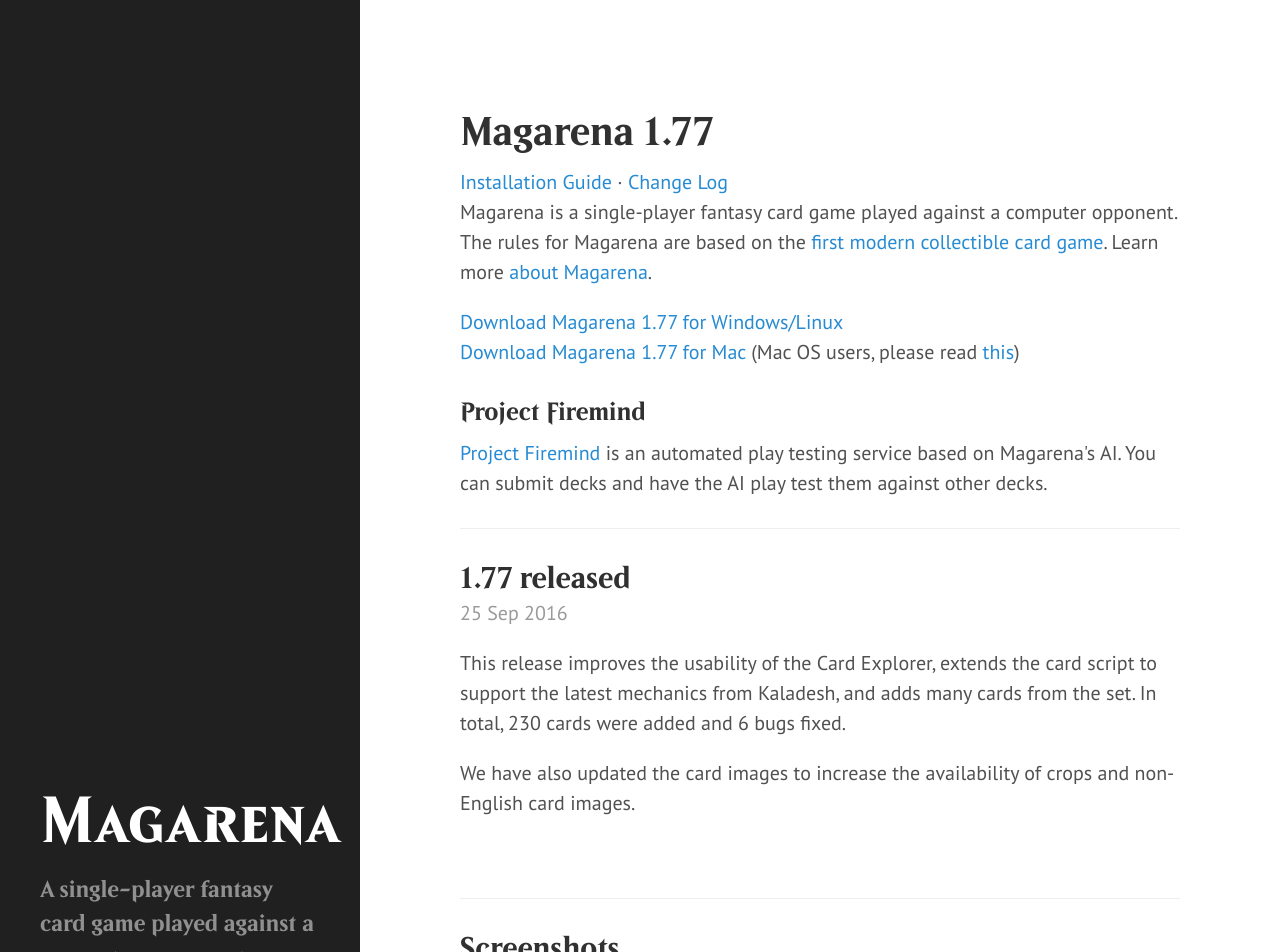
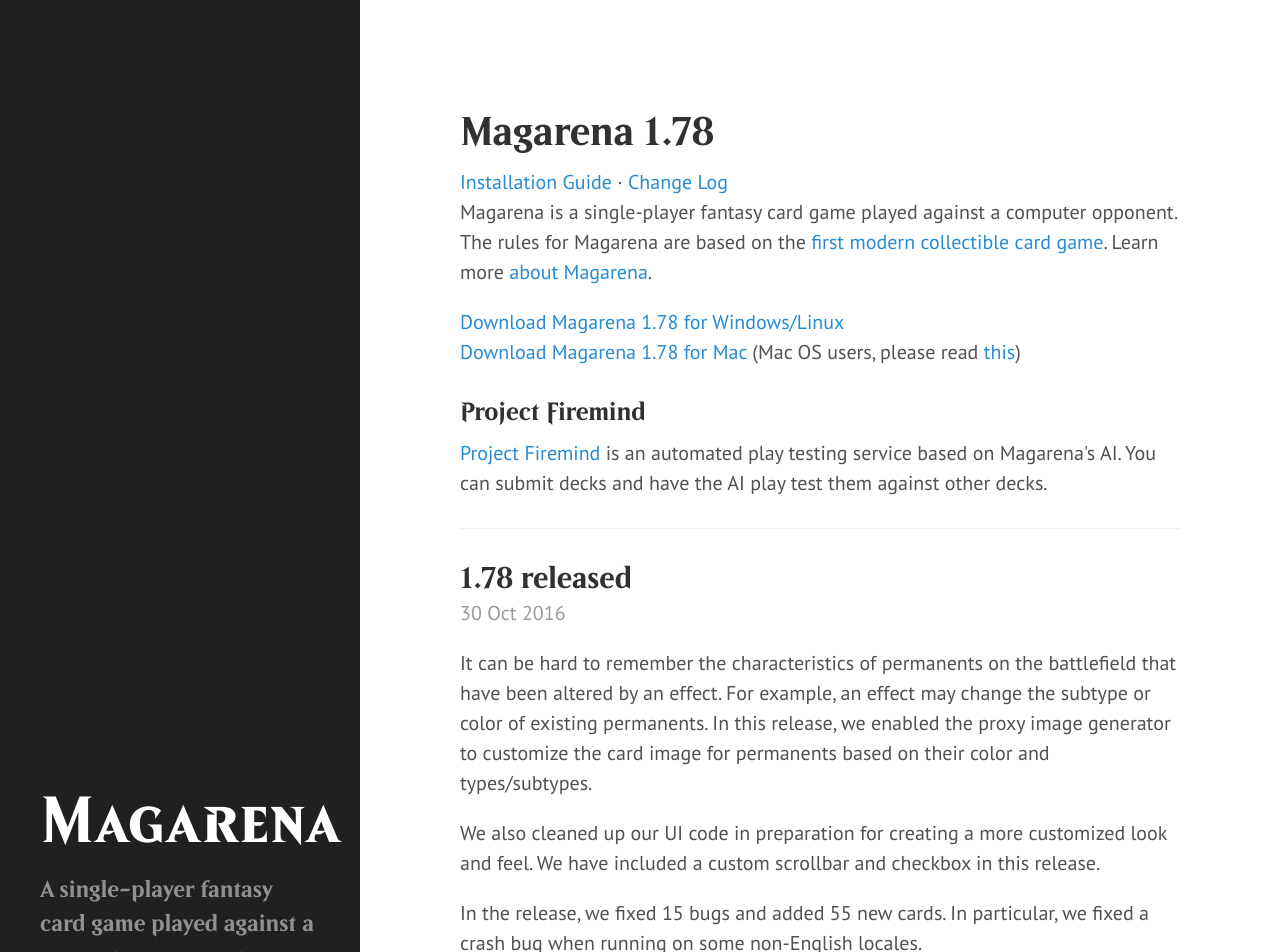
Before and after one commit to magarena/magarena.github.io, a Jekyll site: the page built from index.html, in a window 1280 px wide and 1400 px high. Shown: the top 952 px of the window. Built offline with Jekyll 4.4.1, drawn with Linux system fonts in a browser that asks for light colours; the list of posts is cut into pages by our own code.

Commit message:
release post for 1.78

```diff
--- a/_config.yml
+++ b/_config.yml
@@ -20,7 +20,7 @@
 paginate:         1
 
 # Custom vars
-version:          '1.77'
+version:          '1.78'
 
 github:
   repo:           //github.com/magarena/magarena
--- /dev/null
+++ b/_posts/2016-10-30-1-78-released.md
@@ -0,0 +1,17 @@
+---
+layout: post
+title: "1.78 released"
+---
+
+It can be hard to remember the characteristics of permanents on the battlefield
+that have been altered by an effect. For example, an effect may change the
+subtype or color of existing permanents. In this release, we enabled the proxy
+image generator to customize the card image for permanents based on their color
+and types/subtypes.
+
+We also cleaned up our UI code in preparation for creating a more customized
+look and feel. We have included a custom scrollbar and checkbox in this
+release.
+
+In the release, we fixed 15 bugs and added 55 new cards. In particular, we
+fixed a crash bug when running on some non-English locales.
```
